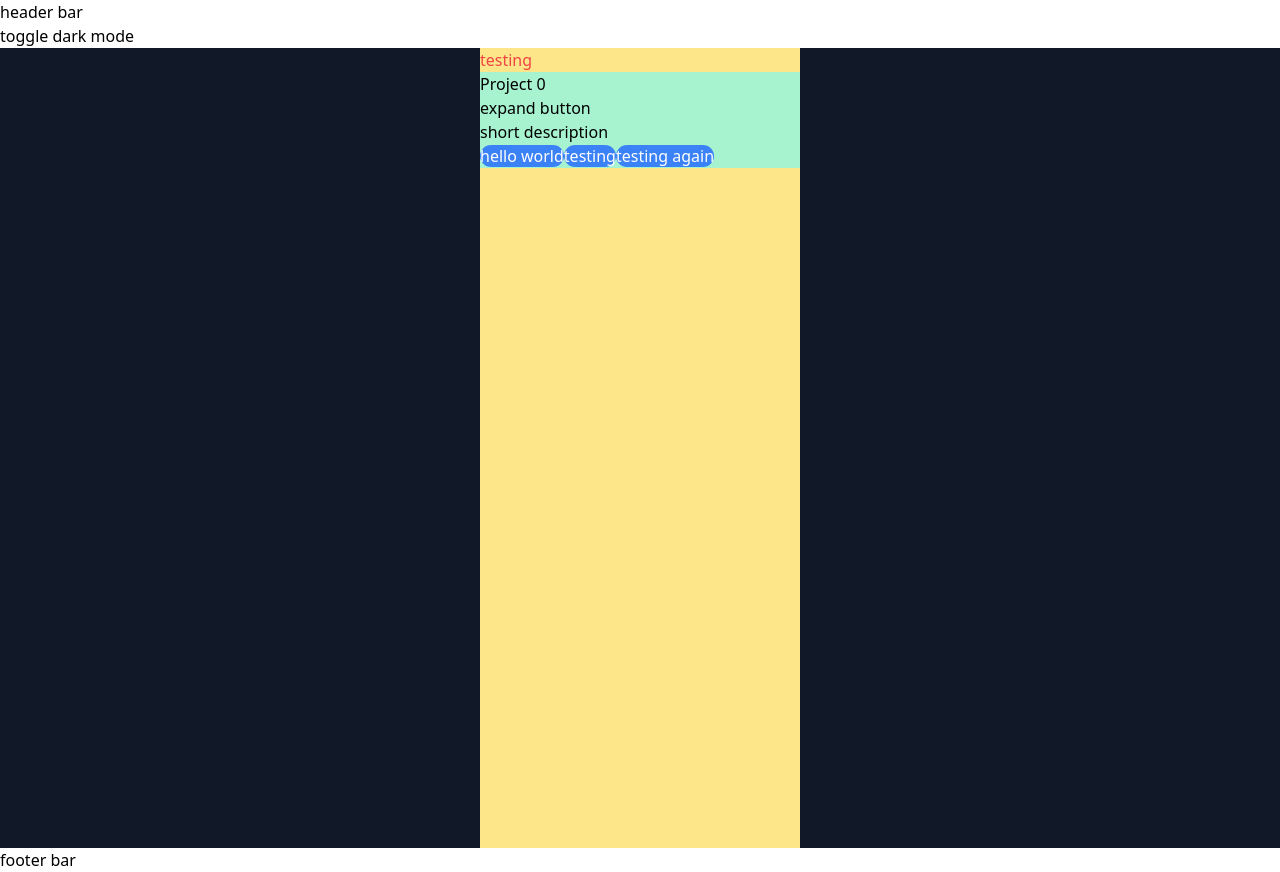
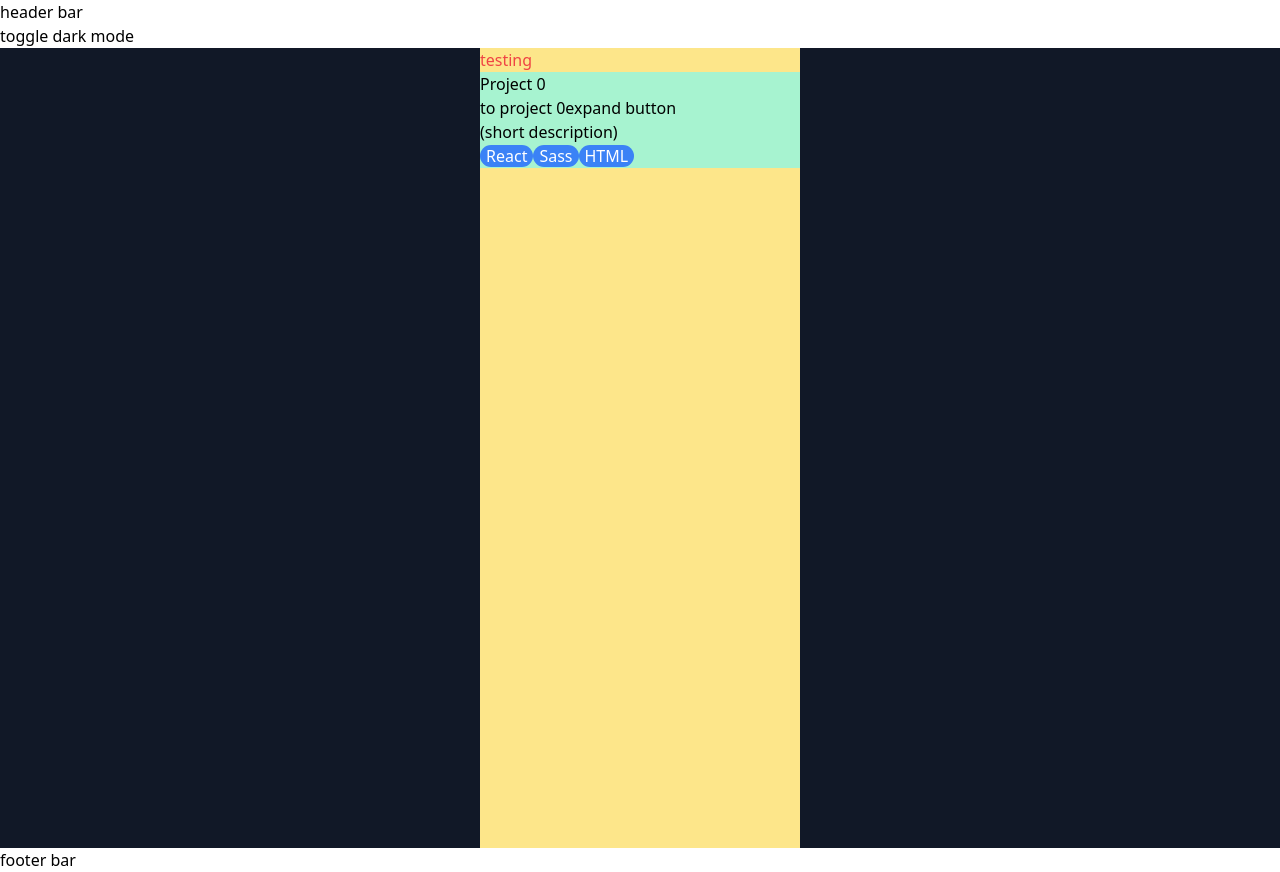
Before and after one commit to Hasuzawa/central_repository, a Next.js app: page / in a window 1280 px wide. Built offline with nearby package versions, Linux system fonts and the light colour scheme.

Commit message:
added logo mapping

```diff
--- /dev/null
+++ b/components/Logo.tsx
@@ -0,0 +1,68 @@
+import Image from "next/image";
+import React from "react";
+
+
+type IconProps = {
+    str: string;
+    id: number;
+}
+
+const Icon = ({str, id}: IconProps) => {
+    const table: {[key: string]: JSX.Element} = {
+        "C": <Image className="skill_logo" src={"logos/C_logo.svg"} alt="C"/>,
+        "C++": <img className="skill_logo" src={"logos/C++_logo.svg"} alt="C++"/>,
+        "Java": <img className="skill_logo" src={"logos/Java_logo.svg"} alt="Java"/>,
+        "JavaScript": <img className="skill_logo" src={"logos/Javascript_logo.svg"} alt="JavaScript"/>,
+        "Python": <img className="skill_logo" src={"logos/Python_logo.svg"} alt="Python"/>,
+        "TypeScript": <img className="skill_logo" src={"logos/Typescript_logo.svg"} alt="TypeScript"/>,
+
+
+        "HTML": <img className="skill_logo" src={"logos/HTML5_logo.svg"} alt="HTML"/>,
+        "CSS": <img className="skill_logo" src={"logos/CSS3_logo.svg"} alt="CSS"/>,
+        "React": <img className="skill_logo" src={"logos/React_logo.svg"} alt="React"/>,
+        "Sass": <img className="skill_logo" style={{"width": "80px"}} src={"logos/Sass_logo.svg"} alt="Sass"/>,
+        "Django": <img className="skill_logo" style={{"width": "100px"}} src={"logos/Django_logo.svg"} alt="Django"/>,
+
+        "Gimp": <img className="skill_logo" src={"logos/Gimp_logo.svg"} alt="Gimp" style={{objectFit: "contain"}}/>,
+        "Inkscape": <img className="skill_logo" src={"logos/Inkscape_logo.svg"} alt="Inkscape"/>,
+
+        "GraphQL": <img className="skill_logo" src={"logos/GraphQL_logo.svg"} alt="GraphQL"/>,
+        "Graphene-django":<img className="skill_logo" src={"logos/Graphene-django_logo.svg"} alt="Graphene-django"/>,
+        "Apollo":<img className="skill_logo" src={"logos/Apollo_logo.svg"} alt="Apollo"/>,
+
+        "Apache": <img className="skill_logo" src={"logos/Apache_logo.png"} alt="Apache"/>,
+
+        "PostgreSQL": <img className="skill_logo" src={"logos/PostgreSQL_logo.svg"} alt="PostgreSQL"/>
+    }
+    const map = new Map<string, JSX.Element>([
+        ["C", <Image className="skill_logo" src={"logos/C_logo.svg"} alt="C" />],
+        ["C++", <Image className="skill_logo" src={"logos/C++_logo.svg"} alt="C++" />],
+    ]);
+
+    let logo = map.get(str);
+
+    return (
+        <>
+            {/* {table[str]}
+            {map.get(str)} */}
+            {React.cloneElement(logo, {key: index})}
+        </>
+    );
+}
+
+type StringToLogosProps = {
+    stringArray: string[];
+}
+
+const StringToLogos = (stringArray: {stringArray: string[]}) => {
+    //let abc = ["yolo", "testing"];
+    //abc.map((str) => <span>str</span>);
+
+    function toLogo(str: string, id: number){
+        let icon = <Icon str={str} id={id} />
+        return icon;
+    }
+    return (
+        {stringArray.map((str: string, idx: number) => <Icon str={str} id={idx}/>)}
+    );
+}
--- a/components/Tag.tsx
+++ b/components/Tag.tsx
@@ -1,12 +1,22 @@
-const Tag = ({str, id}: {str: string, id?: number}): JSX.Element => {
+type TagProps = {
+    str: string;
+    id?: number;
+}
+
+const Tag = ({str, id}: TagProps): JSX.Element => {
     return (
-        <span className="text-white bg-blue-500 rounded-full">{str}</span>
+        <span className="text-white bg-blue-500 rounded-full px-1.5 cursor-default">{str}</span>
     );
 }
 
 export { Tag };
 
-const StringToTags = ({stringArray}: {stringArray: string[]}): JSX.Element => {
+
+type StringToTagsProps = {
+    stringArray: string[];
+}
+
+const StringToTags = ({stringArray}: StringToTagsProps): JSX.Element => {
     return (
         <>
             {stringArray.map((str: string, idx: number) => <Tag str={str} id={idx}/>)}
--- a/pages/index.tsx
+++ b/pages/index.tsx
@@ -26,11 +26,10 @@ const Home: NextPage = () => {
         <h1 className="text-red-500">testing</h1>
         <div id="project0" className="bg-green-200">
           <h2>Project 0</h2>
+          <Link href={"/projects/project0"}><a>to project 0</a></Link>
           <button>expand button</button>
-          <p>short description</p>
-          {/* mini icons */}
-          <Tag str="hello world"/>
-          <StringToTags stringArray={["testing","testing again"]} />
+          <p>(short description)</p>
+          <StringToTags stringArray={["React", "Sass", "HTML"]} />
 
         </div>
 
--- /dev/null
+++ b/pages/projects/project0.tsx
@@ -0,0 +1,16 @@
+import Head from 'next/head';
+import Image from 'next/image';
+import Link from "next/link";
+
+
+
+const Project0 = () => {
+    return(
+        <div>
+            <span>this is project 0 page</span>
+            <Link href={"/"}><a>back to home</a></Link>
+        </div>
+    );
+}
+
+export default Project0;
```
Also changed, not shown: 1 other file (tests, documents, lock files or other folders).
